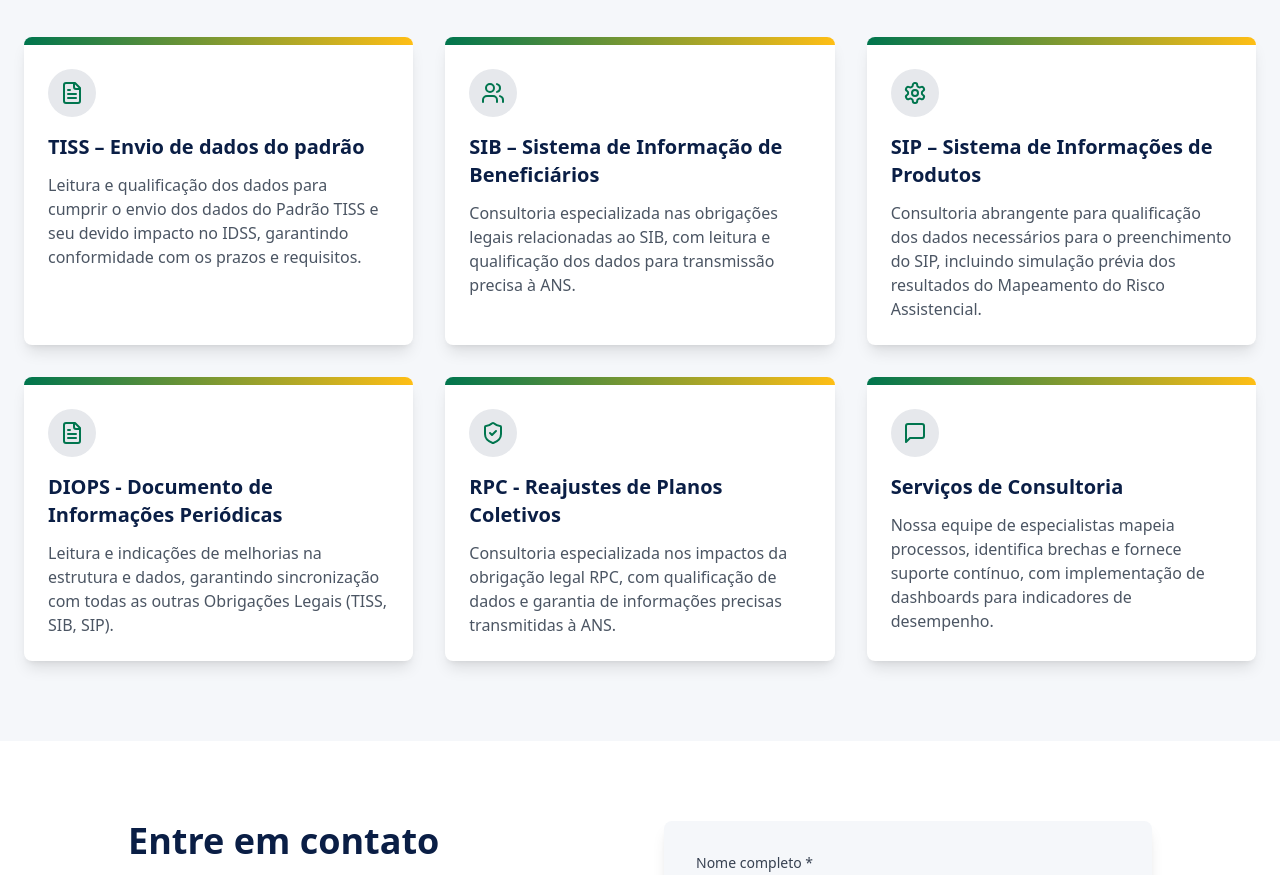
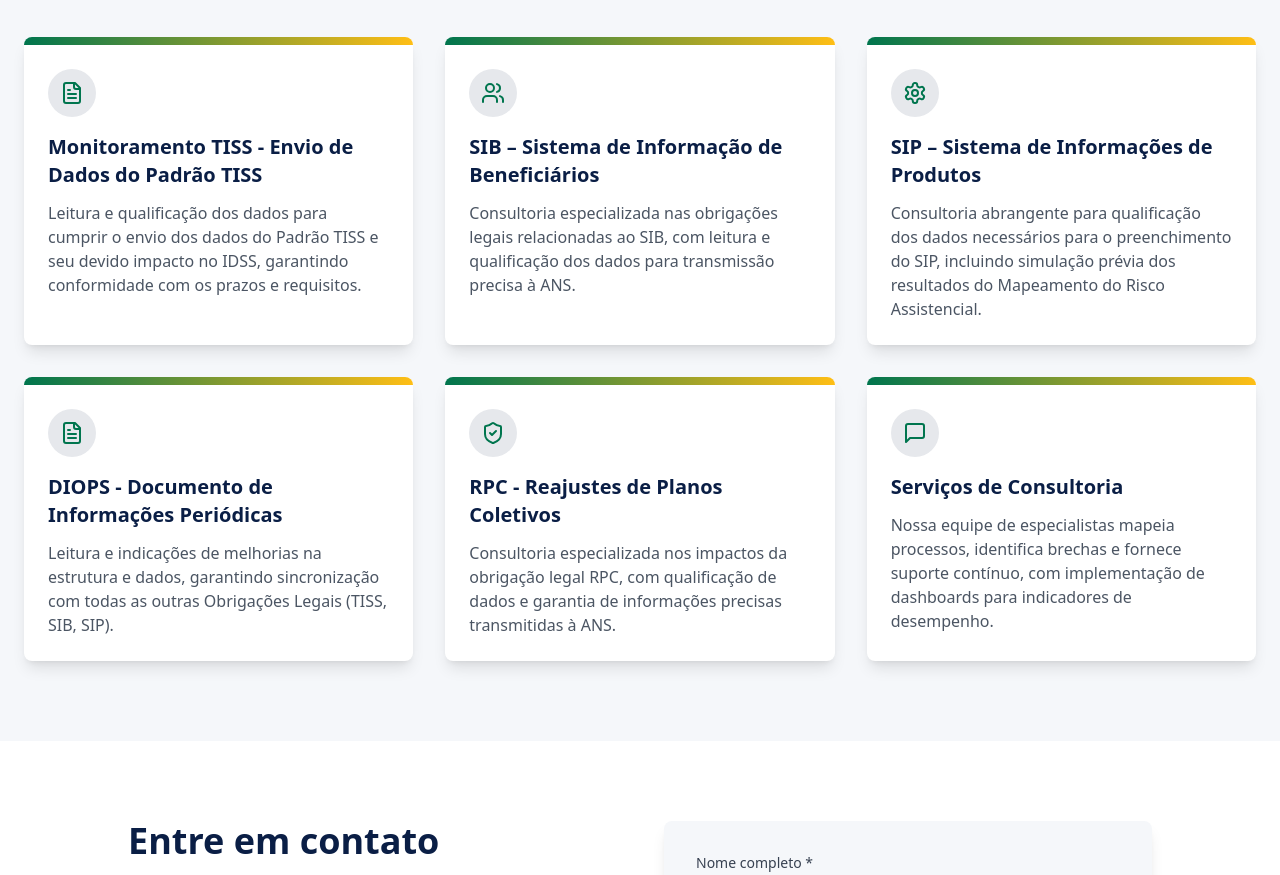
Before and after one commit to sidedoor-tech/quans-landing-page, a React (Vite) app: page / in a window 1280 px wide. Shown: the part 1800-2675 px from the top of the page. Built offline with nearby package versions, Linux system fonts and the light colour scheme.

Commit message:
feat: Add TISS monitoring feature
This commit adds a feature to monitor the TISS data submission process.

```diff
--- a/src/components/ServicesSection.tsx
+++ b/src/components/ServicesSection.tsx
@@ -5,7 +5,7 @@ import ServiceCard from "./ServiceCard";
 const ServicesSection = () => {
   const services = [
     {
-      title: "TISS – Envio de dados do padrão",
+      title: "Monitoramento TISS - Envio de Dados do Padrão TISS",
       description: "Leitura e qualificação dos dados para cumprir o envio dos dados do Padrão TISS e seu devido impacto no IDSS, garantindo conformidade com os prazos e requisitos.",
       icon: <FileText className="text-quans-green" size={24} />
     },
```
